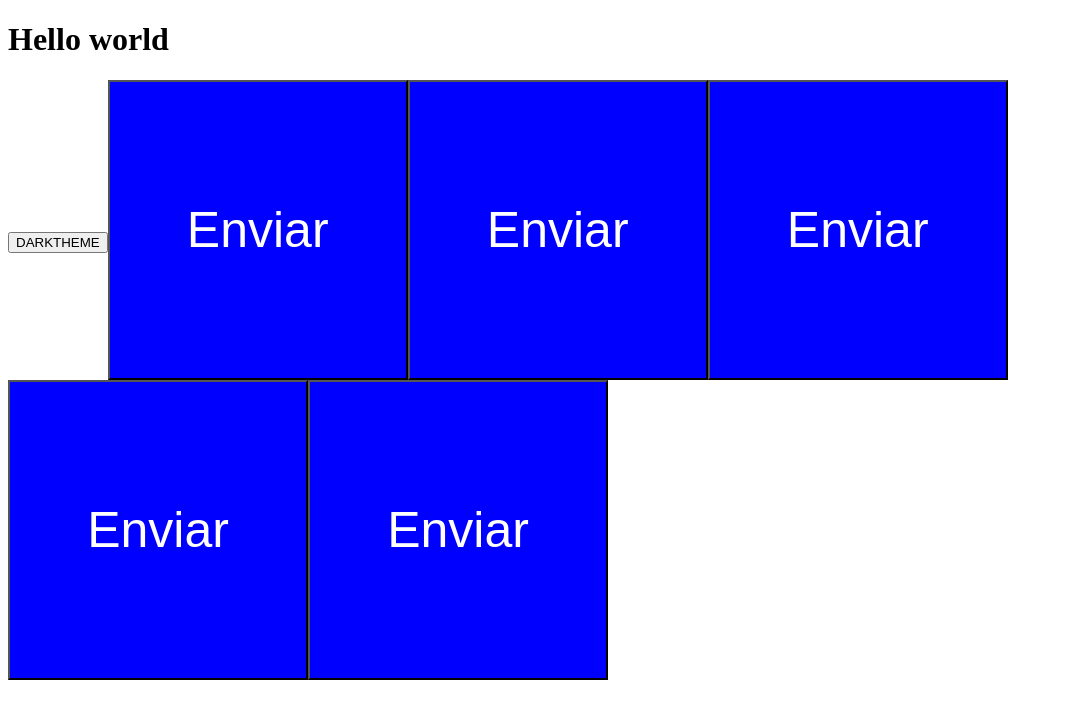
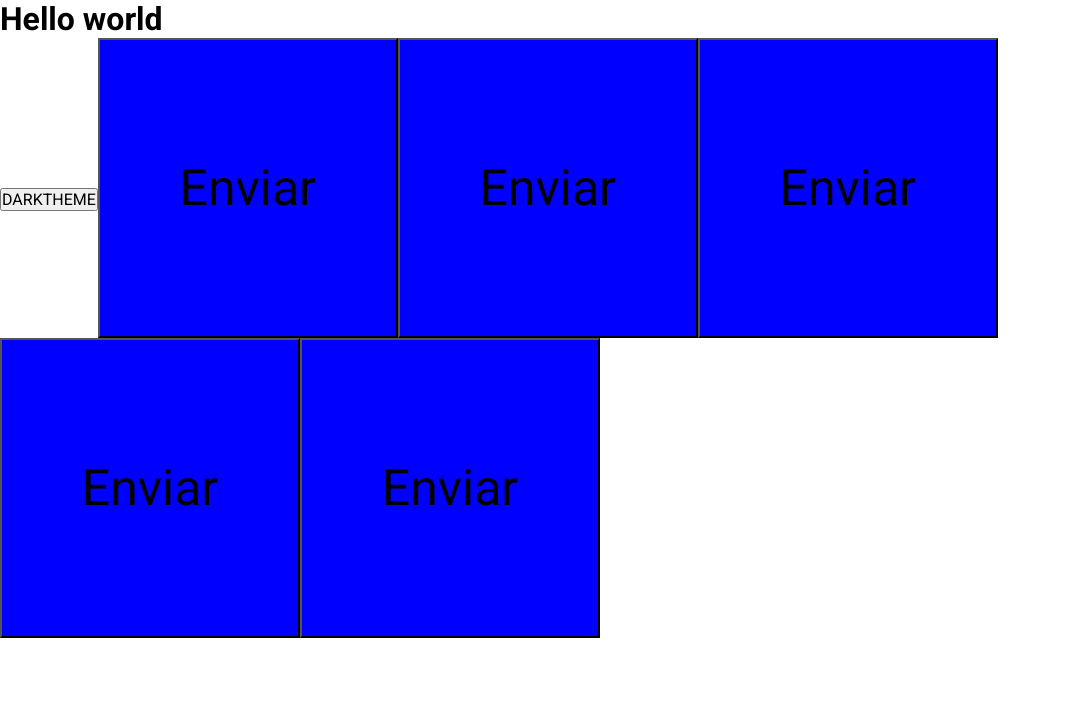
Before and after one commit to CRIETI/crud-typescript-login-front-react, a React (Vite) app: page / in a window 1280 px wide. Shown: the top 718 px of the page, without its empty margins (0-1071 px from the left). Built offline with nearby package versions, Linux system fonts and the light colour scheme.

Commit message:
add global styles

```diff
--- a/index.html
+++ b/index.html
@@ -1,13 +1,21 @@
 <!DOCTYPE html>
 <html lang="en">
+
 <head>
   <meta charset="UTF-8" />
+  <link rel="preconnect" href="https://fonts.googleapis.com" />
+  <link rel="preconnect" href="https://fonts.gstatic.com" crossorigin />
   <link rel="icon" type="image/svg+xml" href="/vite.svg" />
   <meta name="viewport" content="width=device-width, initial-scale=1.0" />
+
+  <link href="https://fonts.googleapis.com/css2?family=Inter:wght@900&family=Roboto:wght@400;700&display=swap"
+    rel="stylesheet" />
   <title>Vite + React + TS</title>
 </head>
+
 <body>
   <div id="root"></div>
   <script type="module" src="/src/main.tsx"></script>
 </body>
+
 </html>
--- a/src/App.tsx
+++ b/src/App.tsx
@@ -1,6 +1,7 @@
 import { useState } from "react";
 import { ThemeProvider } from "styled-components";
 import { Button } from "./Button/Button";
+import { GlobalStyle } from "./styles/global";
 import { darkTheme } from "./styles/themes/dark";
 import { defaultTheme } from "./styles/themes/default";
 
@@ -18,6 +19,8 @@
         <Button variant="success" />
         <Button variant="danger" />
         <Button />
+        {/*Posso colocar em qualquer lugar, porém dentro do ThemeProvider*/}
+        <GlobalStyle />
       </ThemeProvider>
     </div>
   );
--- /dev/null
+++ b/src/styles/global.ts
@@ -0,0 +1,21 @@
+import { createGlobalStyle } from "styled-components";
+
+//Aqui vou colocar toda a estilização que eu quero que seja global na minha aplicação
+export const GlobalStyle = createGlobalStyle`
+  * {
+    margin: 0;
+    padding: 0;
+    box-sizing: border-box;
+  }
+
+  body {
+    background: ${(props) => props.theme.background};
+    color: ${(props) => props.theme.fontColor};
+  }
+
+  body, input, textarea, button {
+    font-family: 'Roboto', sans-serif;
+    font-weight: 400;
+    font-size: 1rem;
+  }
+`;
--- a/src/styles/themes/dark.ts
+++ b/src/styles/themes/dark.ts
@@ -6,4 +6,5 @@
   danger: "red",
   success: "green",
   fontColor: "#fff",
+  background: "#333",
 };
--- a/src/styles/themes/default.ts
+++ b/src/styles/themes/default.ts
@@ -5,5 +5,6 @@
   secondary: "purple",
   danger: "red",
   success: "green",
-  fontColor: "#fff",
+  fontColor: "black",
+  background: "#fff",
 };
```
Lines whose indentation alone changed are shown as unchanged.
